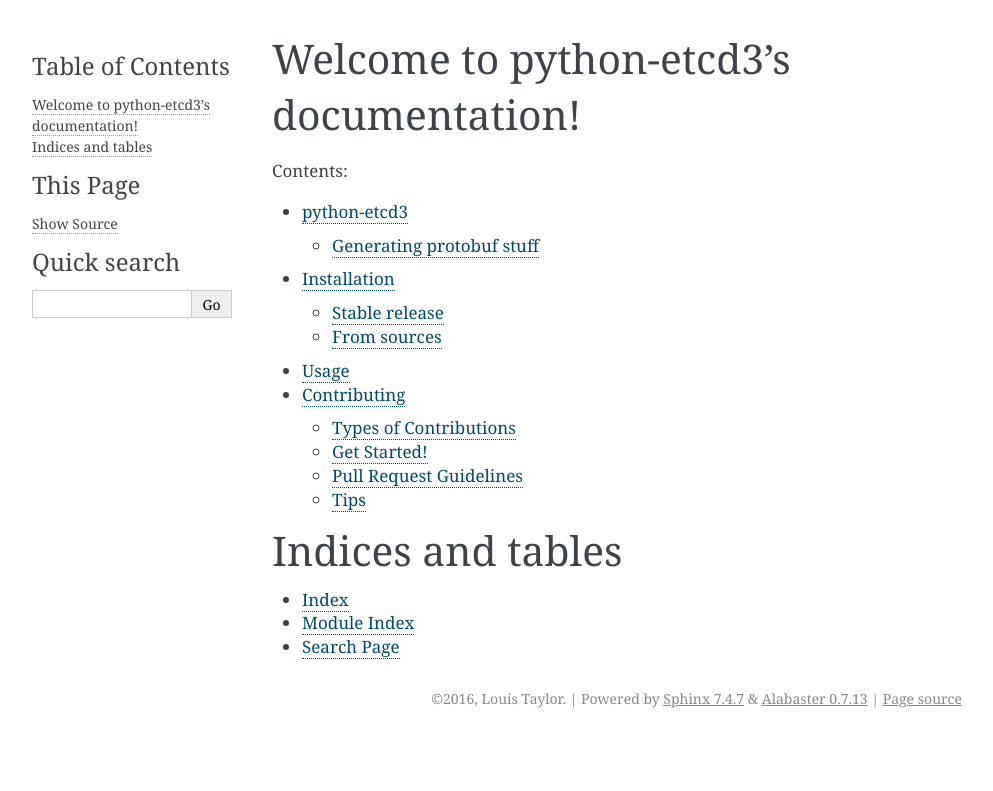
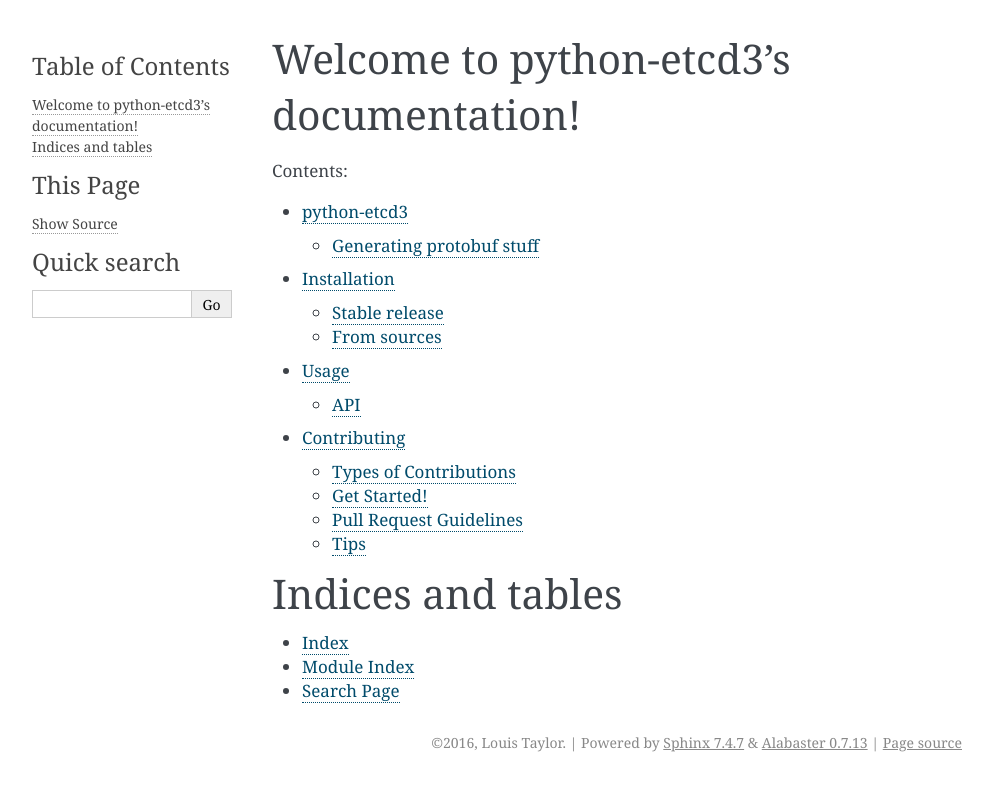
Before and after one commit to kragniz/python-etcd3, a Sphinx documentation site: the page built from docs/index.rst, in a window 1280 px wide. Shown: the top 791 px of the page, without its empty margins (148-1141 px from the left). Built offline with Sphinx 7.4.7, drawn with Linux system fonts in a browser that asks for light colours; pages that are not in the unit, such as notebooks, are missing from menus.

Commit message:
Add autodoc to usage

```diff
--- a/docs/usage.rst
+++ b/docs/usage.rst
@@ -5,3 +5,9 @@
 To use python-etcd3 in a project::
 
     import etcd3
+
+API
+===
+
+.. automodule:: etcd
+    :members:
```
